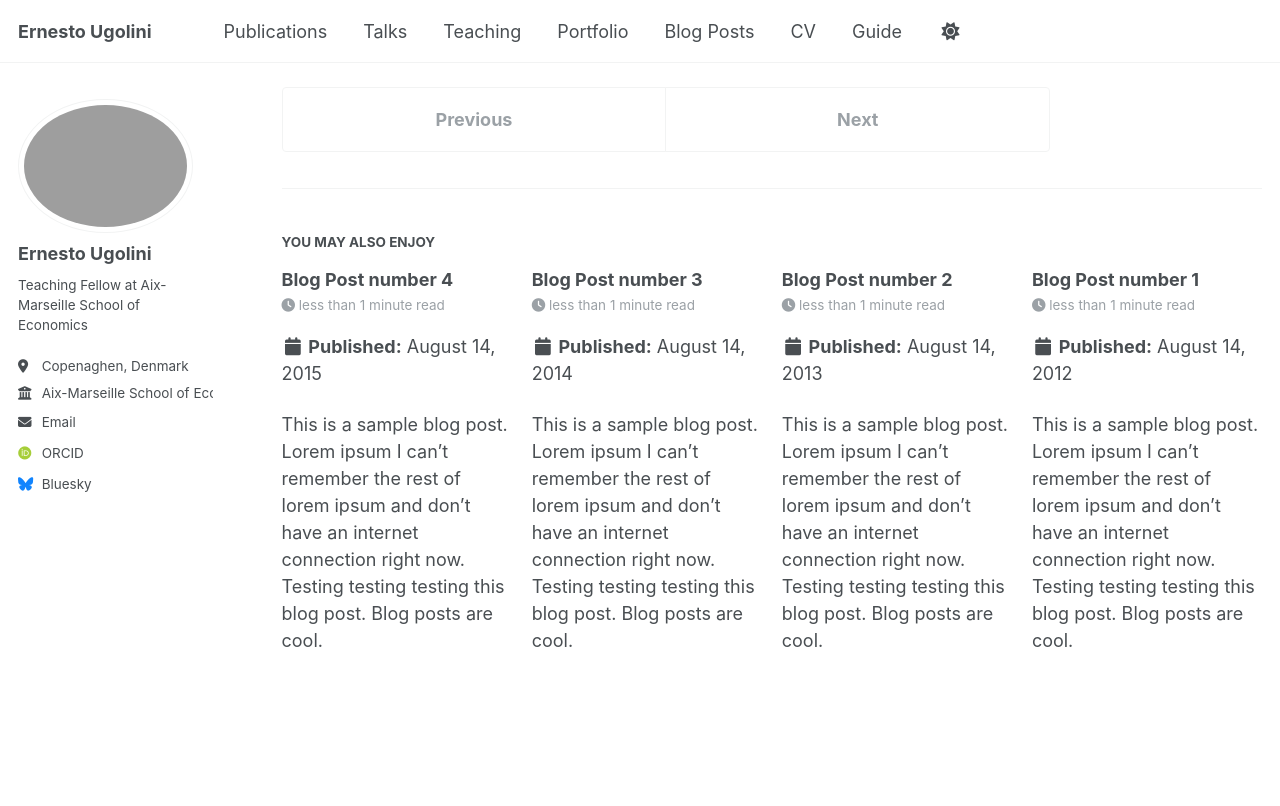
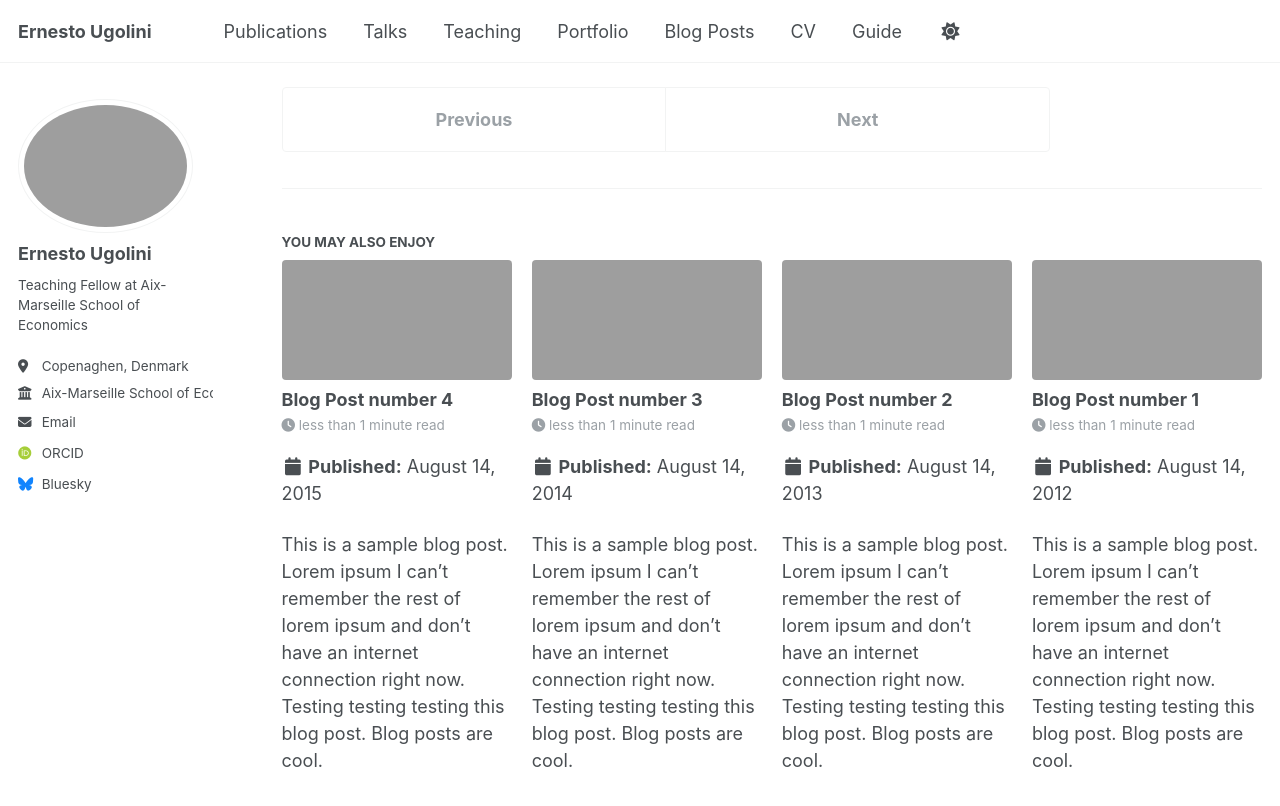
Before and after one commit to Ernieogu/ernestougolini.github.io, a Jekyll site: the page built from _posts/2199-01-01-future-post.md, in a window 1280 px wide and 900 px high, scrolled down 499 px. Shown: the top 806 px of the window. Built offline with Jekyll 4.4.1, drawn with Linux system fonts in a browser that asks for light colours; some web fonts are replaced; a script that is not in the unit is left out.

Commit message:
Update _config.yml
Picture added to website

```diff
--- a/_config.yml
+++ b/_config.yml
@@ -88,7 +88,7 @@ publication_category:
     title: 'Conference Papers'
 
 # Site Settings
-teaser                   :  # filename of teaser fallback teaser image placed in /images/, .e.g. "500x300.png"
+teaser                   :  "/images/P1199742.png"
 breadcrumbs              : false # true, false (default)
 words_per_minute         : 160
 future                   : true
```
